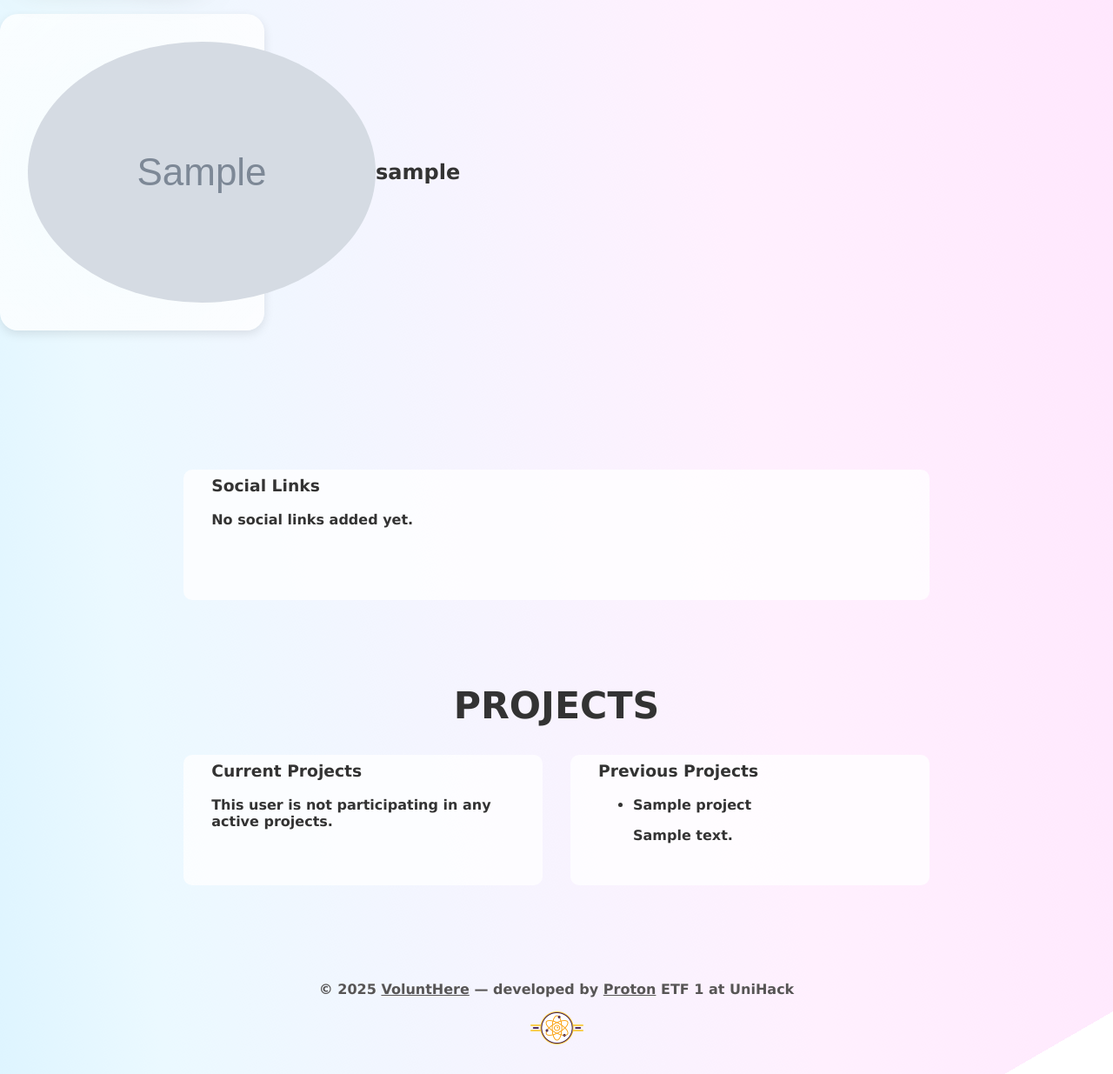
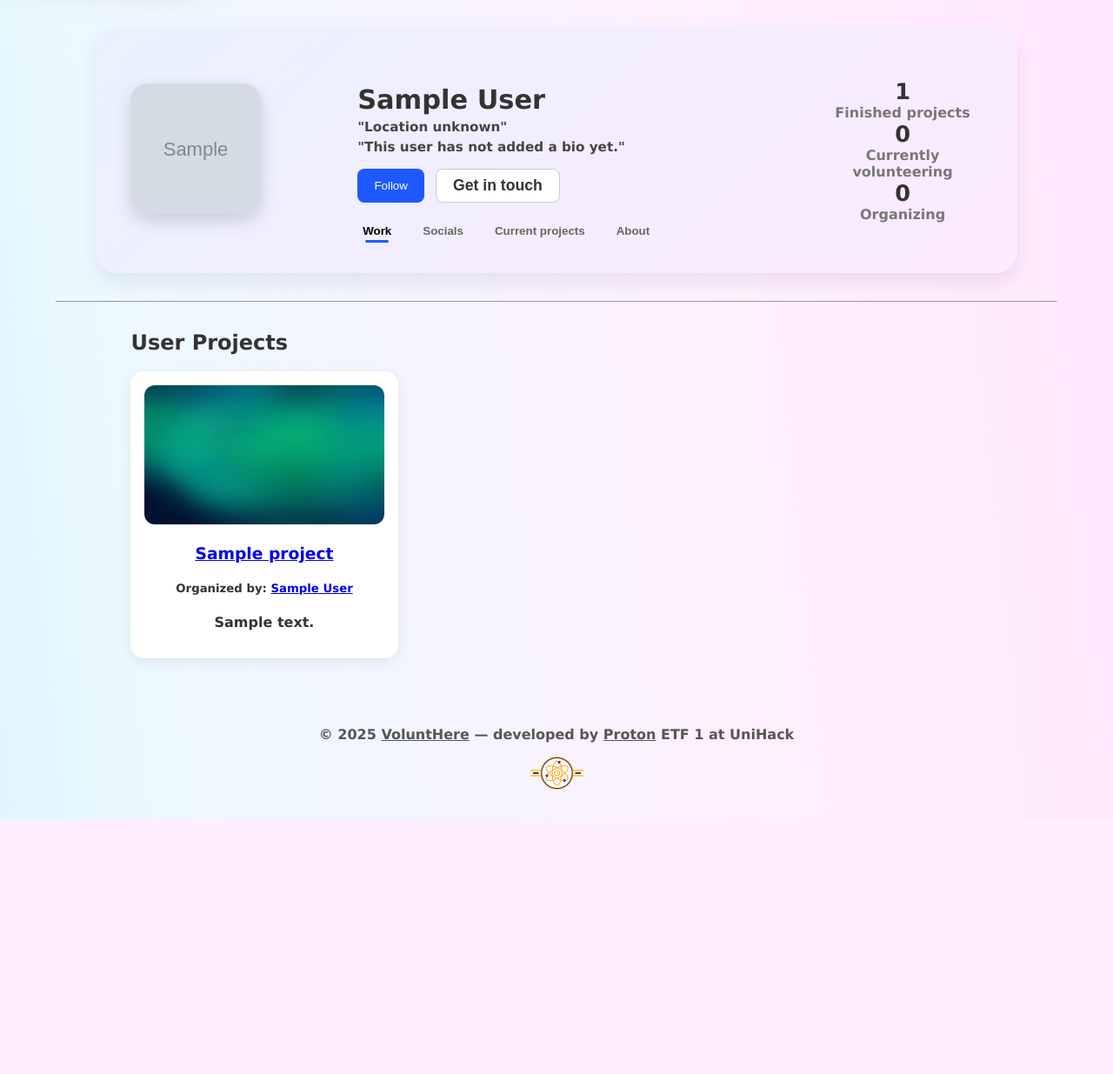
Before and after one commit to proton-org-rs/VoluntHere, a Flask app: a page that uses app/templates/user/user-profile.html in a window 1280 px wide. Shown: the part 98-1333 px from the top of the page at 87% size. After the commit the page ends 1040 px from the top, so only its background shows below. Run offline with Flask 3, Linux system fonts and the light colour scheme; tables that the repository leaves empty hold one stand-in row (values such as "Sample post"); grey boxes marked "Sample" are stand-in pictures.

Commit message:
User-profile rework

```diff
--- a/app/routes/auth.py
+++ b/app/routes/auth.py
@@ -1,31 +1,64 @@
 from flask import Blueprint, render_template, request, redirect, url_for, flash
 from flask_login import login_user, logout_user, login_required, current_user
 from app import db, bcrypt
-from app.models import User
+from app.models import User, VolunteerApplication, Project
 
 auth_bp = Blueprint("auth", __name__)
 
-@auth_bp.route("/profile/<string:username>", methods=["GET", "POST"])
+@auth_bp.route("/profile/<username>")
 def profile(username):
     user = User.query.filter_by(username=username).first_or_404()
 
-    applications = user.applications
+    # === STATISTIKA ===
 
-    current_projects = []
-    finished_projects = []
+    # 1) Finished projects where user participated
+    finished_projects_count = (
+        VolunteerApplication.query
+        .join(Project)
+        .filter(
+            VolunteerApplication.user_id == user.id,
+            Project.finished.is_(True)
+        ).count()
+    )
 
-    for app in applications:
-        if app.project.finished:
-            finished_projects.append(app)
-        else:
-            current_projects.append(app)
+    # 2) Active volunteerings (approved, not suspended, not finished)
+    currently_volunteering_count = (
+        VolunteerApplication.query
+        .join(Project)
+        .filter(
+            VolunteerApplication.user_id == user.id,
+            Project.finished.is_(False),
+            Project.suspended.is_(False),
+            Project.approved.is_(True)
+        ).count()
+    )
+
+    # 3) Projects owned by user (organizing)
+    organizing_count = (
+        Project.query
+        .filter(
+            Project.owner_id == user.id,
+            Project.finished.is_(False),
+            Project.suspended.is_(False)
+        ).count()
+    )
+
+    stats = {
+        "finished": finished_projects_count,
+        "volunteering": currently_volunteering_count,
+        "organizing": organizing_count
+    }
 
     return render_template(
         "user/user-profile.html",
         user=user,
-        current_projects=current_projects,
-        finished_projects=finished_projects
+        stats=stats,
+        current_projects=user.applications,   # već koristiš ovo
+        finished_projects=[
+            app for app in user.applications if app.project.finished
+        ]
     )
+
 
 
 
--- a/app/static/css/base.css
+++ b/app/static/css/base.css
@@ -260,3 +260,10 @@ footer {
         transform: translateY(20px);
     }
 }
+
+@media (max-width: 768px) {
+    body::before{
+        width: 400%;
+    }
+
+}
--- a/app/static/css/user-profile.css
+++ b/app/static/css/user-profile.css
@@ -1,125 +1,232 @@
-/* ================================
-   PROFILE HEAD
-================================ */
+/* ============================================
+   PROFILE HEADER CONTAINER
+============================================ */
+.profile-header {
+    margin: 2rem auto;
+    padding: 2.5rem;
+    width: 85%;
+    background: linear-gradient(135deg, #e9f1ff, #fdeaff);
+    border-radius: 25px;
 
-.profile-head {
     display: grid;
-    grid-template-columns: 0.2fr 0.5fr 0.3fr;
+    grid-template-columns: 0.25fr 0.55fr 0.20fr;
+    gap: 2rem;
+
     align-items: center;
-    text-align: center;
-    margin: 1rem 3rem 8rem -4rem;
-    max-width: 15rem;
-
-    padding: 2rem;
-    border-radius: 1.3rem;      /* rounded corners */
-    background: radial-gradient(rgba(255,255,255,0.5),rgba(255,255,255,7) 180%);
-    box-shadow: 0 4px 12px rgba(0,0,0,0.1);  /* soft shadow */
-    img{
-        border-radius: 50%;
-    }
+    box-shadow: 0 10px 25px rgba(0,0,0,0.08);
 }
 
-.profile-head .profile-image {
-    padding: 15rem;
-    width: 8.75rem;
-    height: 8.75rem;
-    margin-top: 0.813rem;
-    border-radius: 50%;
+/* ============================================
+   LEFT SIDE — PROFILE IMAGE
+============================================ */
+.profile-left img.profile-pic {
+    width: 150px;
+    height: 150px;
+    border-radius: 20px;
     object-fit: cover;
-    margin-bottom: 0.938rem;
+    box-shadow: 0 8px 20px rgba(0,0,0,0.15);
 }
 
-/* profilna slika */
-.profile-head .profile-image .profile-pic {
-    width: 8rem;
-    height: 8rem;
-    margin-top: -1rem;
-    border-style: double;
-    border-width: 0.5rem;
+/* ============================================
+   CENTER — USER INFO
+============================================ */
+.profile-center h1 {
+    font-size: 1.9rem;
+    margin-bottom: 0.2rem;
 }
 
-/* username stil */
-.profile-head .profile-image h1 {
-    display: block;
-    width: fit-content;
-    margin: 0.5rem auto 0 auto;
-    font-size: 1rem;
+.profile-center p {
+    margin: 0.3rem 0;
+    font-size: 0.95rem;
+    color: #444;
+}
 
-    border-style: solid;
-    border-width: 0.25rem;
-    border-color: rgba(157, 12, 173, 1);
-    border-radius: 2rem;
+.profile-buttons {
+    margin-top: 1rem;
+    display: flex;
+    gap: 0.8rem;
+}
 
-    padding: 0.5rem;
+.profile-buttons .btn-primary {
+    background: #1e59ff;
+    color: white;
+    padding: 0.5rem 1.2rem;
+    border-radius: 8px;
+    cursor: pointer;
+    border: none;
+    transition: box-shadow 0.3s ease-out;
+}
+
+.profile-buttons .btn-secondary {
+    background: white;
+    border: 1px solid #ccc;
+    padding: 0.5rem 1.2rem;
+    border-radius: 8px;
+    cursor: pointer;
+}
+
+/* ============================================
+   TABS (Work / Likes / etc.)
+============================================ */
+.profile-tabs {
+    display: flex;
+    gap: 1.5rem;
+    margin-top: 1.5rem;
+}
+
+.profile-tabs button {
+    background: none;
+    border: none;
+    font-weight: 600;
+    cursor: pointer;
+    color: #666;
+    position: relative;
+}
+
+.profile-tabs button.active {
+    color: #000;
+}
+
+.profile-tabs button.active::after {
+    content: "";
+    position: absolute;
+    width: 60%;
+    height: 3px;
+    background: #1e59ff;
+    bottom: -5px;
+    left: 20%;
+    border-radius: 3px;
+}
+
+/* ============================================
+   RIGHT SIDE — STATS
+============================================ */
+.profile-right {
     text-align: center;
 }
 
-.profile-head .social{
-    margin-left: -1rem;
+.stat h2 {
+    margin: 0;
+    font-size: 1.6rem;
 }
 
+.stat p {
+    margin: 0;
+    color: #777;
+}
 
-/* ================================
-   PROFILE INFO SECTION
-================================ */
+/* ============================================
+   PROJECT GRID
+============================================ */
+.user-projects {
+    margin: 2rem auto;
+    width: 85%;
+}
 
-.profile-info {
-    width: 80%;
-    margin: 2rem auto;
+.section-title {
+    margin-bottom: 1.2rem;
+}
+
+.project-display-grid {
+    display: grid;
+    grid-template-columns: repeat(3, 1fr);
+    gap: 1.8rem;
+}
+
+.project-item {
+    background: white;
+    padding: 1rem;
+    border-radius: 15px;
+    box-shadow: 0 4px 14px rgba(0,0,0,0.08);
+    text-align: center;
+}
+
+.project-thumbnail {
+    width: 100%;
+    height: 160px;
+    object-fit: cover;
+    border-radius: 12px;
+}
+
+/* ============================================
+   MOBILE RESPONSIVENESS (Phones & Small Tablets)
+============================================ */
+@media (max-width: 768px) {
+
+    /* ------- PROFILE HEADER ------- */
+    .profile-header {
+        grid-template-columns: 1fr;   /* sve u jednom stupcu */
+        text-align: center;
+        padding: 1.5rem;
+        gap: 1.5rem;
+    }
+
+    /* profilna slika manja */
+    .profile-left img.profile-pic {
+        width: 110px;
+        height: 110px;
+        margin: 0 auto;
+        border-radius: 15px;
+    }
+
+    /* naslov manji */
+    .profile-center h1 {
+        font-size: 1.4rem;
+        margin-bottom: 0.3rem;
+    }
+
+    .profile-center p {
+        font-size: 0.85rem;
+    }
+
+    /* dugmad centrirana i uža */
+    .profile-buttons {
+        justify-content: center;
+        flex-wrap: wrap;
+        gap: 0.6rem;
+    }
+
+    .profile-buttons .btn-primary,
+    .profile-buttons .btn-secondary {
+        padding: 0.45rem 1rem;
+        font-size: 0.85rem;
+    }
+
+    /* tabs preko celog ekrana */
+    .profile-tabs {
+        justify-content: center;
+        gap: 0.8rem;
+        margin-top: 1rem;
+    }
+
+    .profile-tabs button {
+        font-size: 0.85rem;
+    }
+
+    /* statovi ispod, centrirani */
+    .profile-right {
+        display: flex;
+        justify-content: center;
+        gap: 2rem;
+        margin-top: 1rem;
+    }
+
+    .stat h2 {
+        font-size: 1.2rem;
+    }
 
 
-    padding: 2rem;
-    box-sizing: border-box;
-    border-radius: 1rem;
-
-}
-
-.projects-title h1 {
-    text-align: center;
-    font-size: 32pt;
-    margin: 0 0 2rem 0;
-}
-
-/* DOLE STRANA */
-.profile-info-bottom {
-    display: grid;
-    grid-template-columns: 1fr 1fr;
-    gap: 2rem;
-
-}
-
-/* KARTICE */
-.card {
-    background: rgba(255, 255, 255, 0.75);
-    padding: 0.5rem 2rem;
-    border-radius: 0.625rem;
-    width: 100%;
-    max-width: none;
-    height: 9.375rem;
-    overflow-y: auto;
-    box-sizing: border-box;
-    border-width: 0.25rem;
-
-}
-
-.card h3 {
-    margin-top: 0;
-    text-shadow: 0 0 0.1rem rgba(255,254,254,1);
-}
-
-
-/* ================================
-   RESPONSIVE
-================================ */
-
-@media (max-width: 768px) {
-    .profile-info {
-        grid-template-columns: 1fr;
-        gap: 1.563rem;
+    /* ------- PROJECT GRID ------- */
+    .project-display-grid {
+        grid-template-columns: 1fr;  /* 1 projekat po redu */
+        gap: 1.2rem;
     }
 
-    .profile-info-left,
-    .profile-info-right {
-        align-items: center;     /* na mobilnom centrirano */
+    .project-item {
+        padding: 1rem;
+    }
+
+    .project-thumbnail {
+        height: 140px;
     }
 }
--- a/app/templates/user/user-profile.html
+++ b/app/templates/user/user-profile.html
@@ -7,82 +7,75 @@
 
 {% block content %}
 
-<section class="profile-head">
-    <img src="{{ user.profile_pic or url_for('static', filename='images/default-profile.png') }}"
-     alt="Profile picture" class="profile-pic">
-    <h1>{{ user.username }}</h1>
-</section>
+<section class="profile-header">
 
-<section class="profile-info">
+    <!-- LEFT: PROFILE IMAGE -->
+    <div class="profile-left">
+        <img src="{{ user.profile_pic or url_for('static', filename='images/default-profile.png') }}"
+             alt="Profile picture"
+             class="profile-pic">
+    </div>
 
+    <!-- CENTER: USER INFO -->
+    <div class="profile-center">
+        <h1>{{ user.name or user.username }}</h1>
+        <p class="profile-location">"Location unknown"</p>
+        <p class="profile-bio">"This user has not added a bio yet."</p>
 
+        <div class="profile-buttons">
+            <button class="btn-primary">Follow</button>
+            <button class="btn-secondary">Get in touch</button>
+        </div>
 
-     <!-- SOCIAL -->
-    <div class="social card">
-        <h3>Social Links</h3>
+        <!-- Tabs -->
+        <div class="profile-tabs">
+            <button class="active">Work</button>
+            <button>Socials</button>
+            <button>Current projects</button>
+            <button>About</button>
+        </div>
+    </div>
 
-        {% if user.facebook or user.instagram or user.linkedin %}
-            {% if user.facebook %}
-            <p><strong>Facebook:</strong> <a href="{{ user.facebook }}" target="_blank">{{ user.facebook }}</a></p>
-            {% endif %}
-            {% if user.instagram %}
-            <p><strong>Instagram:</strong> <a href="{{ user.instagram }}" target="_blank">{{ user.instagram }}</a></p>
-            {% endif %}
-            {% if user.linkedin %}
-            <p><strong>LinkedIn:</strong> <a href="{{ user.linkedin }}" target="_blank">{{ user.linkedin }}</a></p>
-            {% endif %}
-        {% else %}
-            <p>No social links added yet.</p>
-        {% endif %}
+    <div class="profile-right">
+        <div class="stat">
+            <h2>{{ stats.finished }}</h2>
+            <p>Finished projects</p>
+        </div>
+
+        <div class="stat">
+            <h2>{{ stats.volunteering }}</h2>
+            <p>Currently volunteering</p>
+        </div>
+
+        <div class="stat">
+            <h2>{{ stats.organizing }}</h2>
+            <p>Organizing</p>
+        </div>
     </div>
 
 </section>
 
-<section class="profile-info">
+<hr class="separator">
 
-    <div class="projects-title">
-        <h1>PROJECTS</h1>
-    </div>
-    <!-- RIGHT COLUMN -->
-    <div class="profile-info-bottom">
+<!-- ==========================
+     PROJECTS SECTION
+========================== -->
+<section class="user-projects">
+    <h2 class="section-title">User Projects</h2>
 
-        <!-- CURRENT PROJECTS -->
-        <div class="current-projects card">
-            <h3>Current Projects</h3>
-
-            {% if current_projects %}
-                <ul>
-                {% for application in current_projects %}
-                    <li>
-                        <strong>{{ application.project.title }}</strong>
-                        <p>{{ application.project.short_description }}</p>
-                    </li>
-                {% endfor %}
-                </ul>
-            {% else %}
-                <p>This user is not participating in any active projects.</p>
-            {% endif %}
-        </div>
-
-
-        <!-- PREVIOUS PROJECTS -->
-        <div class="previous-list card">
-            <h3>Previous Projects</h3>
-            {% if finished_projects %}
-                <ul>
-                {% for application in finished_projects %}
-                    <li>
-                        <strong>{{ application.project.title }}</strong>
-                        <p>{{ application.project.short_description }}</p>
-                    </li>
-                {% endfor %}
-                </ul>
-            {% else %}
-                <p>This user has no finished projects yet.</p>
-            {% endif %}
+    <div class="project-display-grid">
+        {% for application in current_projects %}
+            <div class="project-item">
+                <img src="{{ url_for('static', filename='images/generic' ~ (range(1,4) | random) ~ '.jpg') }}"
+                     class="project-thumbnail">
+                <a href="/projects/{{ application.project.id }}"><h3>{{ application.project.title }}</h3> </a>
+                <h5>Organized by: <a href="/auth/profile/{{application.project.owner.username}}">{{ application.project.owner.name }}</a></h5>
+                <p>{{ application.project.short_description }}</p>
             </div>
+        {% endfor %}
     </div>
 
 </section>
 
+
 {% endblock %}
```
Also changed, not shown: app/static/images/generic1.jpg (added), app/static/images/generic2.jpg (added), app/static/images/generic3.jpg (added).
